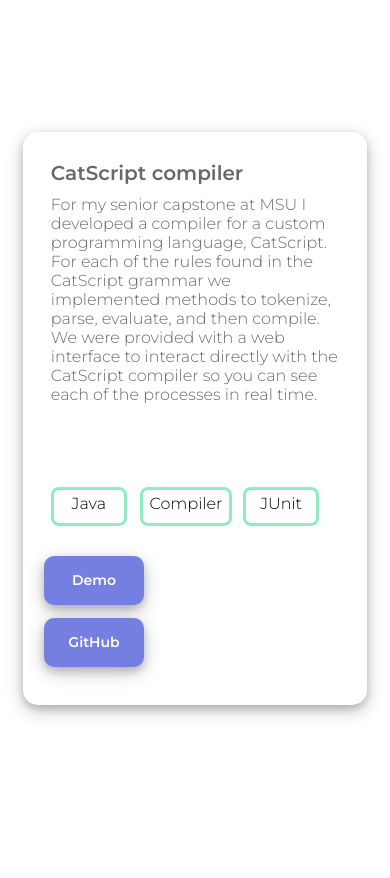
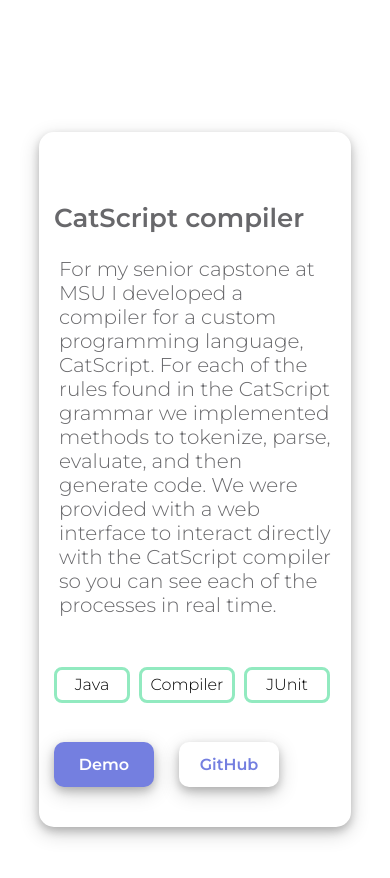
Before and after one commit to andrewanselmo/Andrew-Site, a React (Vite) app: page / in a window 390 px wide. Shown: the part 5480-6358 px from the top of the page. Built offline with nearby package versions, Linux system fonts and the light colour scheme.

Commit message:
new project section

```diff
--- a/src/components/Content.css
+++ b/src/components/Content.css
@@ -185,6 +185,8 @@ body {
     gap: 10px;
     grid-template-rows: 2fr 2fr 2fr;
 
+    place-items: center
+
 
 
 }
@@ -194,22 +196,28 @@ body {
 
     display: grid;
     grid-template-columns: 1fr 1fr;
+    grid-template-rows: 0.5fr 0.2fr;
 
-    margin-right: 12%;
-    margin-left: 12%;
+
+
+
+    width: 80%;
 
     border-radius: 15px;
 
     box-shadow: 0 4px 8px 0 rgba(0, 0, 0, 0.2), 0 6px 20px 0 rgba(0, 0, 0, 0.19);
 
-    padding-top: 3%;
-    padding-bottom: 3%;
+    padding-top: 40px;
+    padding-bottom: 40px;
+
+
 
 }
 
 #proj-compiler-img{
     width: 100%;
     grid-column: 1;
+    grid-row: 1/ span 2;
 
     border-top-left-radius: 15px;
     border-bottom-left-radius: 15px;
@@ -217,13 +225,13 @@ body {
 
 #proj-compiler-h{
 
-    font-size: 1.7vw;
-    padding-top: 5%;
+    font-size: 26px;
+    padding-top: 30px;
     font-family: 'Montserrat', sans-serif;
     grid-column: 2;
     grid-row: 1;
 
-    margin-left: 3%;
+    margin-left: 15px;
 
     color:rgb(104, 104, 107);
 
@@ -236,19 +244,22 @@ body {
 
 #proj-compiler-p{
     font-family: 'Montserrat', sans-serif;
-    font-size: 1.3vw;
+    font-size: 20px;
     grid-column: 2;
     grid-row: 1;
 
-    margin-right:3%;
-    margin-left: 3%;
+    margin-right:15px;
+    margin-left: 15px;
 
 
     padding: 5px;
 
-    padding-top: 15%;
+    padding-top: 85px;
+
 
     color:rgb(104, 104, 107);
+
+
 
 
 
@@ -256,16 +267,16 @@ body {
 
 #button1, #button2{
     grid-column: 2;
-    grid-row: 1;
-    margin-top: 64%;
-    width: 19%;
-    height: 11%;
+    grid-row: 2;
+
+    margin-top: 120px;
+
+    width: 100px;
+    height: 45px;
     font-family: 'Montserrat', sans-serif;
-    background-color: #747fe0;
     box-shadow: 0 4px 8px 0 rgba(0, 0, 0, 0.2), 0 6px 20px 0 rgba(0, 0, 0, 0.19);
     border: none;
     border-radius: 10px;
-    color: white;
     font-size: 16px;
     font-weight: bold;
     cursor: pointer;
@@ -274,10 +285,13 @@ body {
     display: flex;
     align-items: center;
     justify-content: center;
+
 }
 
 #button1{
-    margin-left: 3%;
+    margin-left: 15px;
+    background-color: #747fe0;
+    color: white;
 }
 
 #button1:after {
@@ -300,7 +314,9 @@ body {
   }
 
 #button2{
-    margin-left: 26%;
+    color: #747fe0;
+    background-color: white;
+    margin-left: 140px;
 
 }
 
@@ -325,10 +341,12 @@ body {
 
 #comp-tech1, #comp-tech2, #comp-tech3{
     grid-column: 2;
-    grid-row: 1;
-    margin-top: 52%;
-    width: 15%;
-    height: 6%;
+    grid-row: 2;
+
+    margin-top:45px;
+
+    width: 90px;
+    height: 25px;
     font-family: 'Montserrat', sans-serif;
     background-color: white;
 
@@ -338,24 +356,24 @@ body {
     border-width: 3px;
 
 
-    font-size: 1vw;
+    font-size: 16px;
     text-align: center;
 
-    padding-top: 1%;
+    padding-top: 5px;
 }
 
 #comp-tech1{
-    margin-left: 3%;
-    width: 12%;
+    margin-left: 15px;
+    width: 70px;
 }
 
 #comp-tech2{
-    margin-left: 18%;
+    margin-left: 100px;
 }
 
 #comp-tech3{
-    margin-left: 36.5%;
-    width: 12%;
+    margin-left: 205px;
+    width: 80px;
 }
 
 /* proj2 */
@@ -904,7 +922,7 @@ li:hover {
 
 /* phone responsive */
 
-@media screen and (max-width: 700px) {
+@media screen and (max-width: 1300px) {
 
     #header{
 
@@ -977,61 +995,33 @@ li:hover {
 
     /* compiler - proj2  */
 
-    #proj-compiler{
-        margin-right: 6%;
-        margin-left: 6%;
-        height: 86%;
-    }
 
     #proj-compiler-p{
         grid-column: 1/ span 2 ;
-        font-size: 16px;
-        margin-top: 10%;
-        padding: 5%;
+
 
     }
+
     #proj-compiler-h{
         grid-column: 1/ span 2 ;
-        font-size: 20px;
-        padding-left: 5%;
     }
 
     #proj-compiler-img{
         opacity: 0;
+        width: 0%;
     }
 
     #comp-tech1, #comp-tech2, #comp-tech3{
-        margin-top: 100%;
-        margin-left: 8%;
-        width: 70px;
-        font-size: 16px;
-        grid-column: 1/ span 2 ;
-    }
-
-    #comp-tech2{
-        margin-left: 34%;
-        width: 25%;
-    }
-
-    #comp-tech3{
-        margin-left: 64%;
-    }
-
-
-
-    #button1, #button2{
-        margin-top: 120%;
-        margin-left: 6%;
-        height: 10%;
-        font-size: 14px;
-        width: 100px;
         grid-column: 1/ span 2 ;
 
     }
 
-    #button2{
-        margin-top: 138%;
+    #button1, #button2{
+        grid-column: 1/ span 2 ;
+
     }
+
+
 
 
     /* compiler proj 2  */
@@ -1350,4 +1340,6 @@ li:hover {
 
 }
 
+@media screen and (max-width: 500px) {}
+
 /* phone responsive */
--- a/src/components/Content.jsx
+++ b/src/components/Content.jsx
@@ -163,20 +163,26 @@ const Content=() => {
                         <h2 id = "proj-compiler-h"> CatScript compiler</h2>
                         <p id = "proj-compiler-p">
                             For my senior capstone at MSU I developed a compiler for a custom programming language, CatScript.
-                            For each of the rules found in the CatScript grammar we implemented methods to tokenize, parse, evaluate, and then compile.
+                            For each of the rules found in the CatScript grammar we implemented methods to tokenize, parse, evaluate, and then generate code.
                             We were provided with a web interface to interact directly with the CatScript compiler so you can see each of the processes in real time.
                         </p>
+
+
+                        {/* <div id = "bottom-stuff"> */}
                             <p id = "comp-tech1">Java </p>
 
                             <p id = "comp-tech2">Compiler</p>
 
                             <p id = "comp-tech3">JUnit</p>
 
+
                             <a id = "button1" href="https://youtu.be/MdFMTVmyl3E">Demo</a>
 
                             <a id = "button2" href="https://github.com/andrewanselmo/Catscript-Compiler/tree/main">
                                 GitHub
                             </a>
+
+                        {/* </div>        */}
 
                     </div>
 
```
